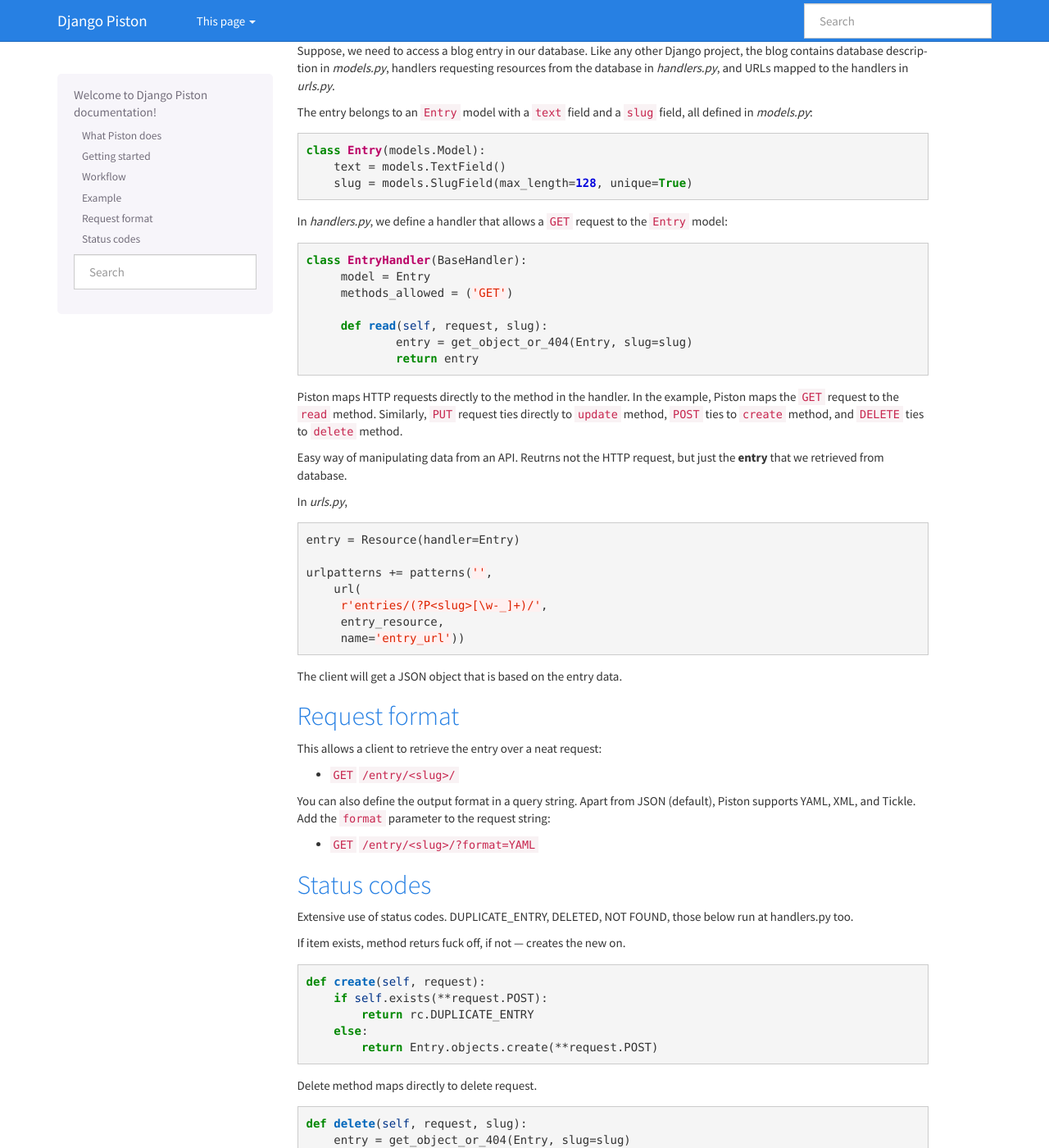
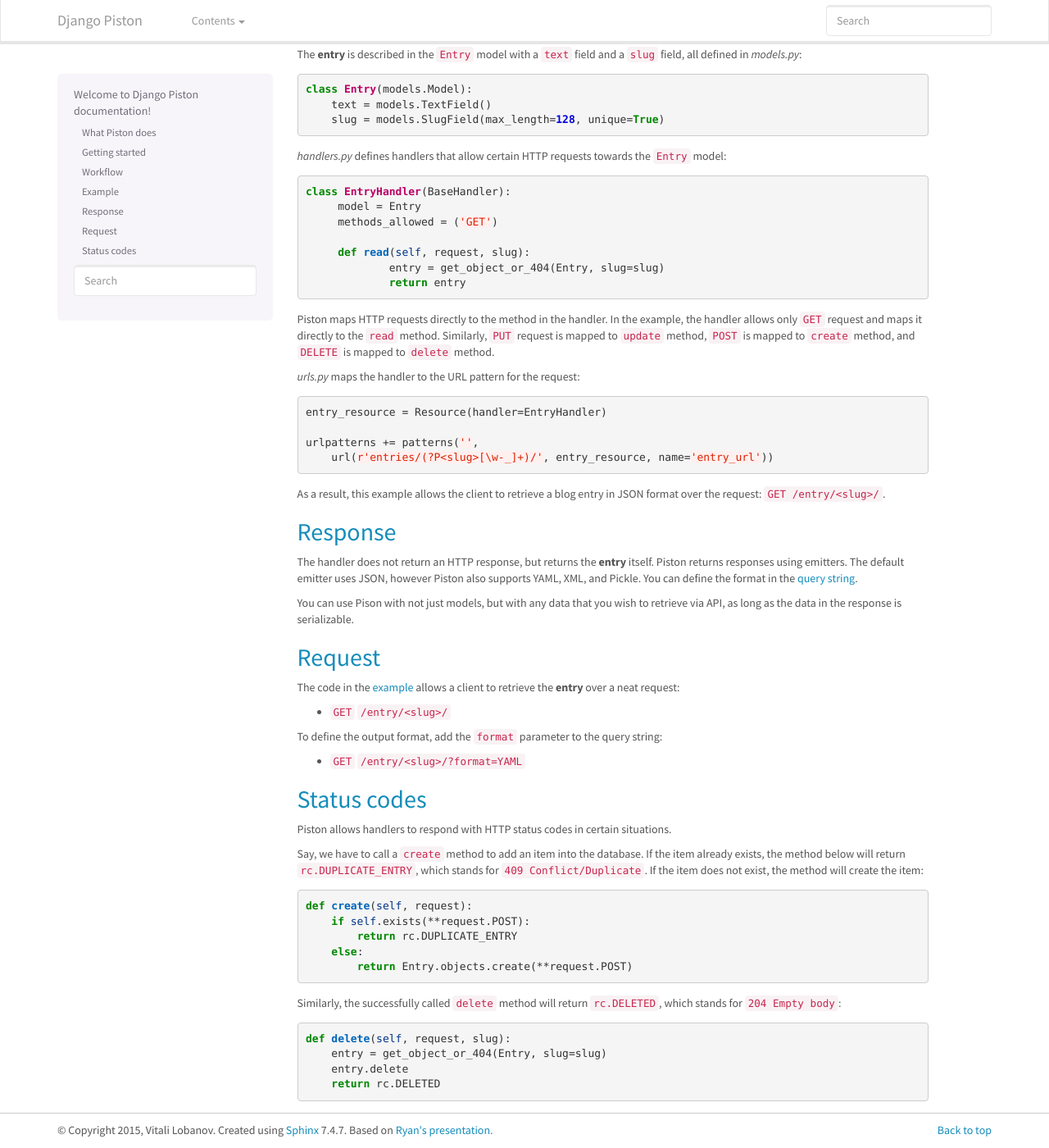
Before and after one commit to bfxy/django-piston-doc, a Sphinx documentation site: the page built from source/index.rst, in a window 1280 px wide and 1400 px high, scrolled down 752 px. Shown: the whole window at 82% size. Built offline with Sphinx 7.4.7, drawn with Linux system fonts in a browser that asks for light colours; some of the changed text lies outside the part shown.

```diff
--- a/source/_templates/page.html
+++ b/source/_templates/page.html
@@ -26,7 +26,7 @@
       {% trans last_updated=last_updated|e %}Last updated on {{ last_updated }}.{% endtrans %}<br/>
     {%- endif %}
     {%- if show_sphinx %}
-      {% trans sphinx_version=sphinx_version|e %}Created using <a href="http://sphinx-doc.org/">Sphinx</a> {{ sphinx_version }}.{% endtrans %} Based on <a href="https://www.youtube.com/watch?v=5Bi_2sq6X4s">Ryan's video.</a>
+      {% trans sphinx_version=sphinx_version|e %}Created using <a href="http://sphinx-doc.org/">Sphinx</a> {{ sphinx_version }}.{% endtrans %} Based on <a href="https://www.youtube.com/watch?v=5Bi_2sq6X4s">Ryan's presentation.</a>
     {%- endif %}
     </p>
   </div>
--- a/source/conf.py
+++ b/source/conf.py
@@ -142,7 +142,7 @@ html_theme_options = {
     'navbar_pagenav': True,
 
     # Tab name for the current pages TOC. (Default: "Page")
-    'navbar_pagenav_name': "This page",
+    'navbar_pagenav_name': "Contents",
 
     # Global TOC depth for "site" navbar tab. (Default: 1)
     # Switching to -1 shows all levels.
@@ -173,7 +173,7 @@ html_theme_options = {
     #
     # Options are nothing (default) or the name of a valid theme
     # such as "amelia" or "cosmo".
-    'bootswatch_theme': "cosmo",
+    'bootswatch_theme': "lumen",
 
     # Choose Bootstrap version.
     # Values: "3" (default) or "2" (in quotes)
--- a/source/index.rst
+++ b/source/index.rst
@@ -13,18 +13,20 @@ Piston is a Django-based mini-framework for creating RESTful APIs.
 What Piston does
 ================
 
-* Provides clients a simple and direct way to access databases via URL
+* Provides a simple and direct way to access databases (models) via URL
 * Includes authentication support (OAuth, Basic/Digest)
-* Allows to create custom emitters that respond to requests via JSON/XML/YAML/Pickle and other
+* Allows to create custom emitters that respond to requests via JSON/XML/YAML/Pickle
 * Supports streaming and throttling
 * Makes extensive use of HTTP status codes (including PUT and DELETE)
 
 Getting started
 ===============
 
-.. raw:: html
+Download the `latest version <https://pypi.python.org/pypi/django-piston/0.2.3>`_.
 
-   <a style="margin-left: 20px; /*margin-top: 10px; font-size: 20px;*/" href="docs/start.html" class="btn btn-primary">Download Piston</a>
+.. .. raw:: html
+
+   <a style="margin-left: 20px; /*margin-top: 10px; font-size: 20px;*/" href="https://pypi.python.org/pypi/django-piston/0.2.3" class="btn btn-primary">Get Piston</a>
 
 Workflow
 ========
@@ -32,14 +34,16 @@ Workflow
 The workflow is simple and twofold:
 
 1. Create a handler
-2. Map a handler to a URL
+2. Bind a handler to a URL
 
 Example
 =======
 
+.. _example:
+
 Suppose, we need to access a blog entry in our database. Like any other Django project, the blog contains  database description in *models.py*, handlers requesting resources from the database in *handlers.py*, and URLs mapped to the handlers in *urls.py*.
 
-The entry belongs to an ``Entry`` model with a ``text`` field and a ``slug`` field, all defined in *models.py*:
+The **entry** is described in the ``Entry`` model with a ``text`` field and a ``slug`` field, all defined in *models.py*:
 
 .. code-block:: python
 
@@ -47,7 +51,7 @@ The entry belongs to an ``Entry`` model with a ``text`` field and a ``slug`` fie
        text = models.TextField()
        slug = models.SlugField(max_length=128, unique=True)
 
-In *handlers.py*, we define a handler that allows a ``GET`` request to the ``Entry`` model:
+*handlers.py* defines handlers that allow certain HTTP requests towards the ``Entry`` model:
 
 .. code-block:: python
 
@@ -59,43 +63,46 @@ In *handlers.py*, we define a handler that allows a ``GET`` request to the ``Ent
 		entry = get_object_or_404(Entry, slug=slug)
 		return entry
 
-Piston maps HTTP requests directly to the method in the handler. In the example, Piston maps the ``GET`` request to the ``read`` method. Similarly, ``PUT`` request ties directly to ``update`` method, ``POST`` ties to ``create`` method, and ``DELETE`` ties to ``delete`` method.
+Piston maps HTTP requests directly to the method in the handler. In the example, the handler allows only ``GET`` request and maps it directly to the ``read`` method. Similarly, ``PUT`` request is mapped to ``update`` method, ``POST`` is mapped to ``create`` method, and ``DELETE`` is mapped to ``delete`` method.
 
-Easy way of manipulating data from an API.
-Reutrns not the HTTP request, but just the **entry** that we retrieved from database.
-
-In *urls.py*,
+*urls.py* maps the handler to the URL pattern for the request:
 
 .. code-block:: python
 
-   entry = Resource(handler=Entry)
+   entry_resource = Resource(handler=EntryHandler)
 
    urlpatterns += patterns('',
-       url(
-       	r'entries/(?P<slug>[\w-_]+)/',
-       	entry_resource,
-       	name='entry_url'))
+       url(r'entries/(?P<slug>[\w-_]+)/', entry_resource, name='entry_url'))
 
+As a result, this example allows the client to retrieve a blog entry in JSON format over the request: ``GET /entry/<slug>/``.
 
-The client will get a JSON object that is based on the entry data.
+Response
+========
 
-Request format
-==============
+The handler does not return an HTTP response, but returns the **entry** itself. Piston returns responses using emitters. The default emitter uses JSON, however Piston also supports YAML, XML, and Pickle. You can define the format in the :ref:`query string<request>`.
 
-This allows a client to retrieve the entry over a neat request:
+You can use Pison with not just models, but with any data that you wish to retrieve via API, as long as the data in the response is serializable.
+
+Request
+=======
+
+The code in the :ref:`example <example>` allows a client to retrieve the **entry** over a neat request:
 
 * ``GET`` ``/entry/<slug>/``
 
-You can also define the output format in a query string. Apart from JSON (default), Piston supports YAML, XML, and Tickle. Add the ``format`` parameter to the request string:
+To define the output format, add the ``format`` parameter to the query string:
+
+.. _request:
 
 * ``GET`` ``/entry/<slug>/?format=YAML``
+
 
 Status codes
 ============
 
-Extensive use of status codes. DUPLICATE_ENTRY, DELETED, NOT FOUND, those below run at handlers.py too.
+Piston allows handlers to respond with HTTP status codes in certain situations.
 
-If item exists, method returs fuck off, if not — creates the new on.
+Say, we have to call a ``create`` method to add an item into the database. If the item already exists, the method below will return ``rc.DUPLICATE_ENTRY``, which stands for ``409 Conflict/Duplicate``. If the item does not exist, the method will create the item:
 
 .. code-block:: python
 
@@ -105,7 +112,7 @@ If item exists, method returs fuck off, if not — creates the new on.
        else:
            return Entry.objects.create(**request.POST)
 
-Delete method maps directly to delete request.
+Similarly, the successfully called ``delete`` method will return ``rc.DELETED``, which stands for ``204 Empty body``:
 
 .. code-block:: python
 
```
Also changed, not shown: other parts of source/index.rst (+0 -6 lines).
